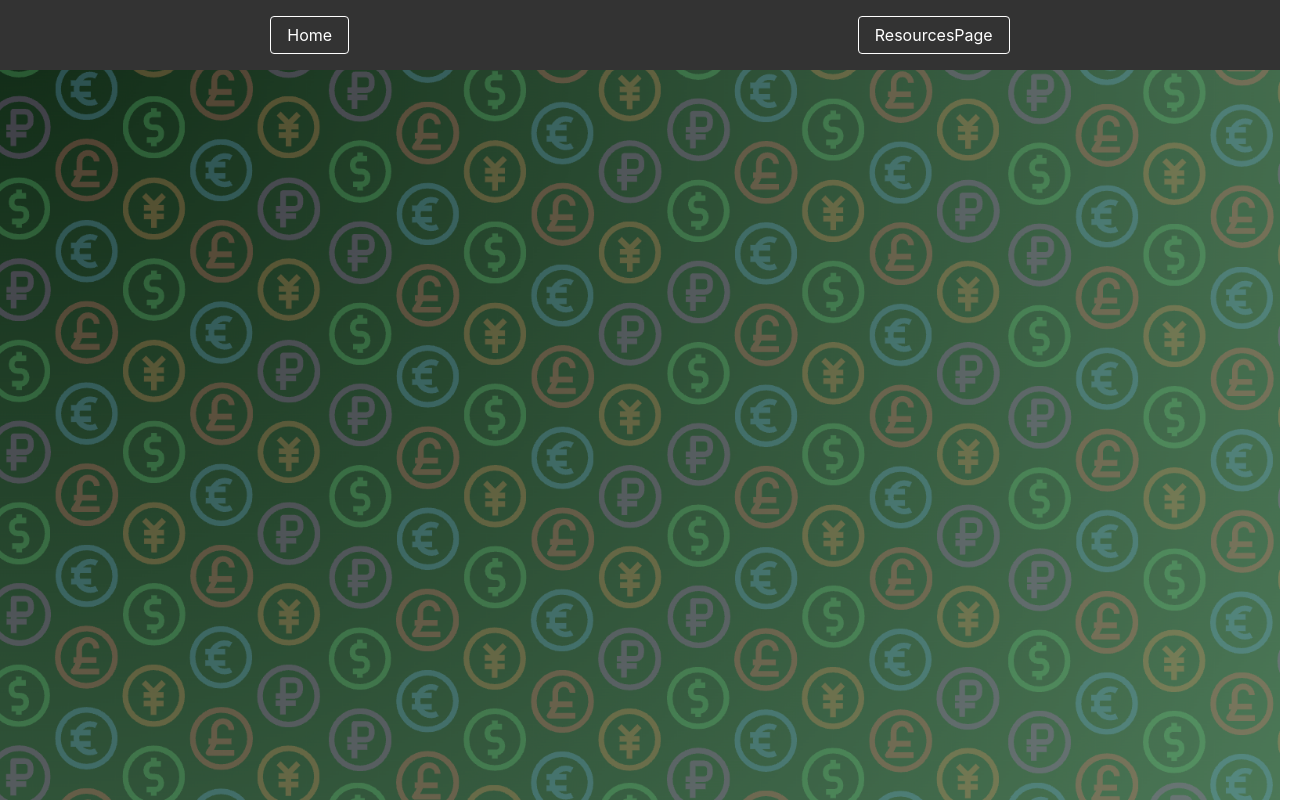
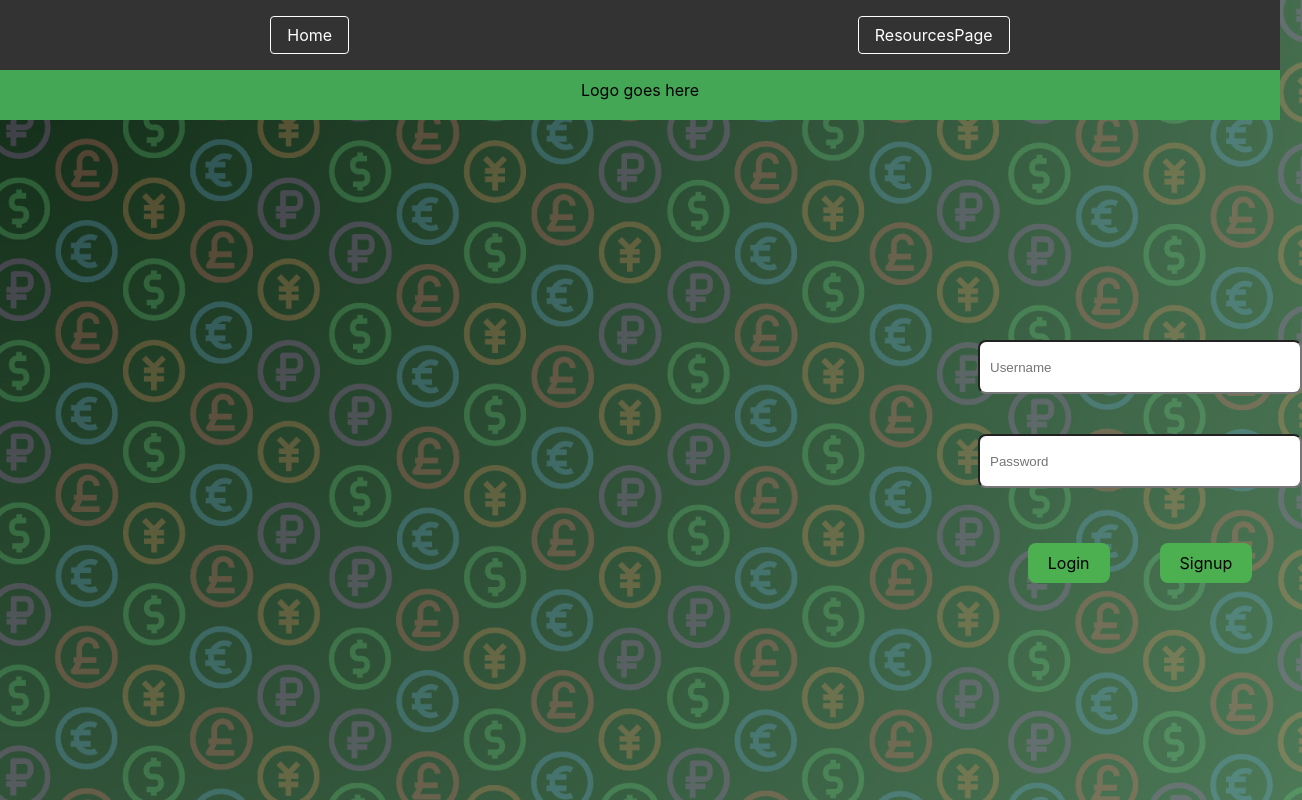
Before and after one commit to loknara/SEG2, a React (Create React App) app in the folder client/: page /Login in a window 1280 px wide. Before the commit this address had no page. Shown: the whole page, 1302 px wide, since content can reach past the window. Built offline with nearby package versions, Linux system fonts and the light colour scheme.

Commit message:
Finished the login page
Not connected to a data base yet but the form should be ready to submit.

```diff
--- a/client/src/App.js
+++ b/client/src/App.js
@@ -4,6 +4,7 @@ import Navbar from './components/NavBar';
 import HomePage from './components/HomePage';
 import ResourcesPage from './components/ResourcesPage';
 import FinancialNews from './components/FinancialNews.jsx';
+import Login from './components/Login.jsx'
 // import Page3 from './components/Page3';
 // import Page4 from './components/Page4';
 
@@ -15,6 +16,7 @@ function App() {
         <Route exact path="/" element={<HomePage/>} />
         <Route path="/ResourcesPage" element={<ResourcesPage/>} />
         <Route path="/ResourcesPage/FinancialNews" element={<FinancialNews/>} />
+        <Route path="/Login" element={<Login />} />
        {/*  <Route path="/page3" component={Page3} />
         <Route path="/page4" component={Page4} /> */}
         </Routes>
--- a/client/src/components/HomePage.jsx
+++ b/client/src/components/HomePage.jsx
@@ -1,9 +1,16 @@
 // Example for HomePage.js
 import React from 'react';
-import './HomePage.css'
+import './HomePage.css';
+import { useNavigate } from 'react-router-dom';
 
 function HomePage() {
-    return (
+  const navigate = useNavigate();
+
+  const navigateToLogin = () => {
+    console.log('Login button clicked');
+    navigate('/Login');
+};
+  return (
         <div className="currensee-container">
           <div className="header">
             <h1>CURRENSEE</h1>
@@ -13,7 +20,7 @@ function HomePage() {
             <p>Currensee is an interactive currency tracker with live updates!</p>
           </div>
           <div className="buttons">
-            <button>Login/Sign-Up</button>
+            <button onClick={navigateToLogin}>Login/Signup</button>
             <button>Quick Currency</button>
           </div>
         </div>
--- /dev/null
+++ b/client/src/components/Login.css
@@ -0,0 +1,33 @@
+.header{
+    width:100vw;
+    height:30px;
+    background-color: #43A756;
+}
+
+.button {
+    background-color: #4CAF50;
+    padding: 10px 20px;
+    border: none;
+    border-radius: 8px;
+    cursor: pointer;
+    transition: background-color 0.3s ease;
+    margin-top: 0px;
+    margin: 15px;
+}
+
+input{
+    width: 300px;
+    height: 30px;
+    margin: 20px;
+    padding: 10px;
+    border-radius: 8px;
+}
+
+.loginForm{
+    margin-top: 200px;
+    margin-left: 1000px;
+    display: flex;
+    flex-direction: column;
+    align-items: center;
+    vertical-align: baseline;
+}
--- /dev/null
+++ b/client/src/components/Login.jsx
@@ -0,0 +1,44 @@
+import React from 'react';
+import './Login.css';
+import {useState} from 'react';
+
+export default function Login(){
+
+    const [formData , setFormData] = useState(
+        {
+            userName:"",
+            password:""
+        }
+    );
+
+    function handleChange(event){
+        console.log(formData)
+        const {name , value} = event.target
+        if (value.includes(' ')){
+            return
+        }
+        setFormData(prevFormData => {
+            return {
+                ...prevFormData,
+                [name] : value
+            }
+        })
+    }
+
+
+    return(
+        <div className='loginBody'>
+            <div className='header'>
+                <div className='logo'> Logo goes here</div>
+            </div>
+            <div className='loginForm'>
+                <input type='text'placeholder='Username' name='userName' value={formData.userName} onChange={handleChange}></input>
+                <input type='password' placeholder='Password' name='password' value = {formData.password} onChange={handleChange}></input>
+                <div className='buttons'>
+                    <div className='button'>Login</div>
+                    <div className='button'>Signup</div>
+                </div>
+            </div>
+        </div>
+    )
+}
```
